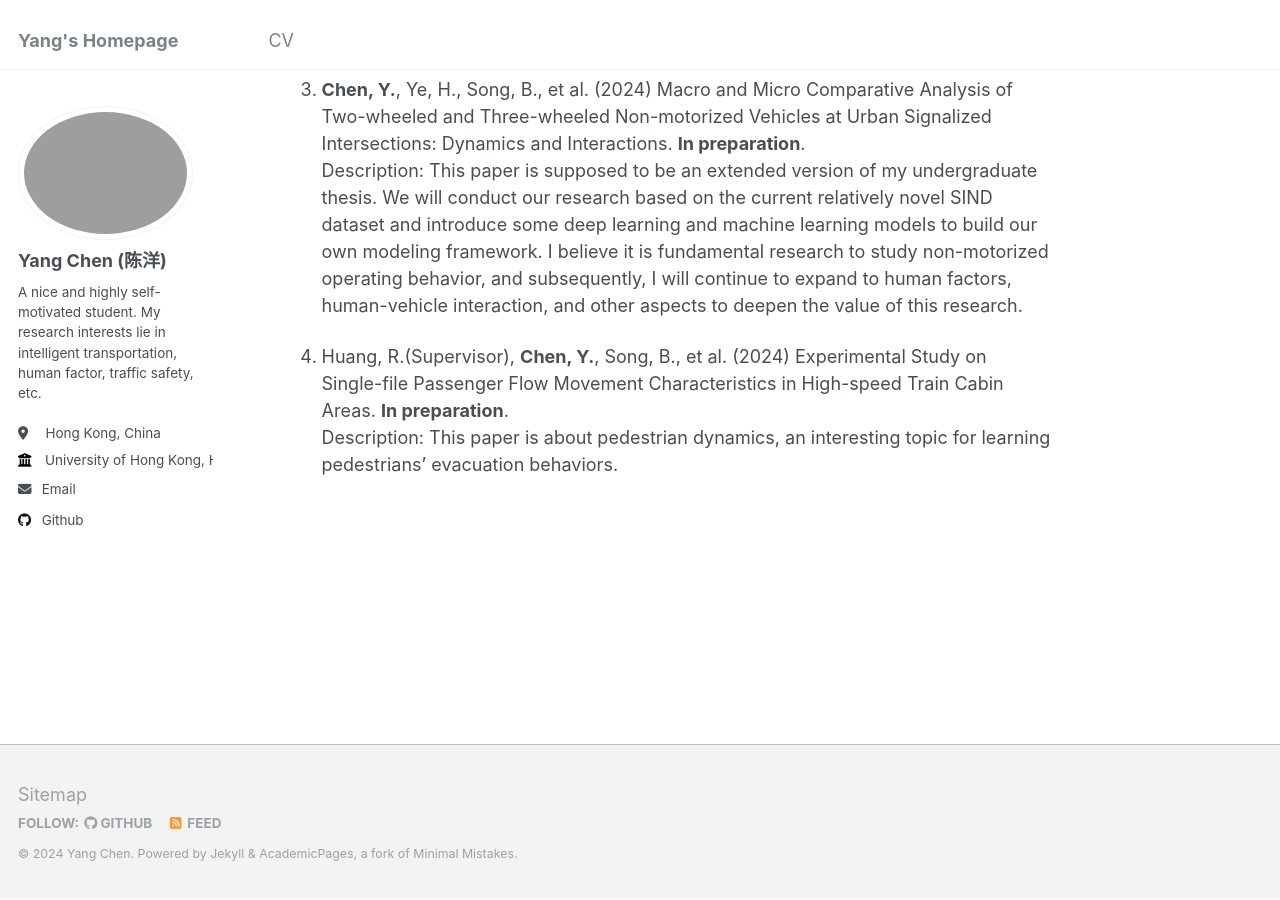
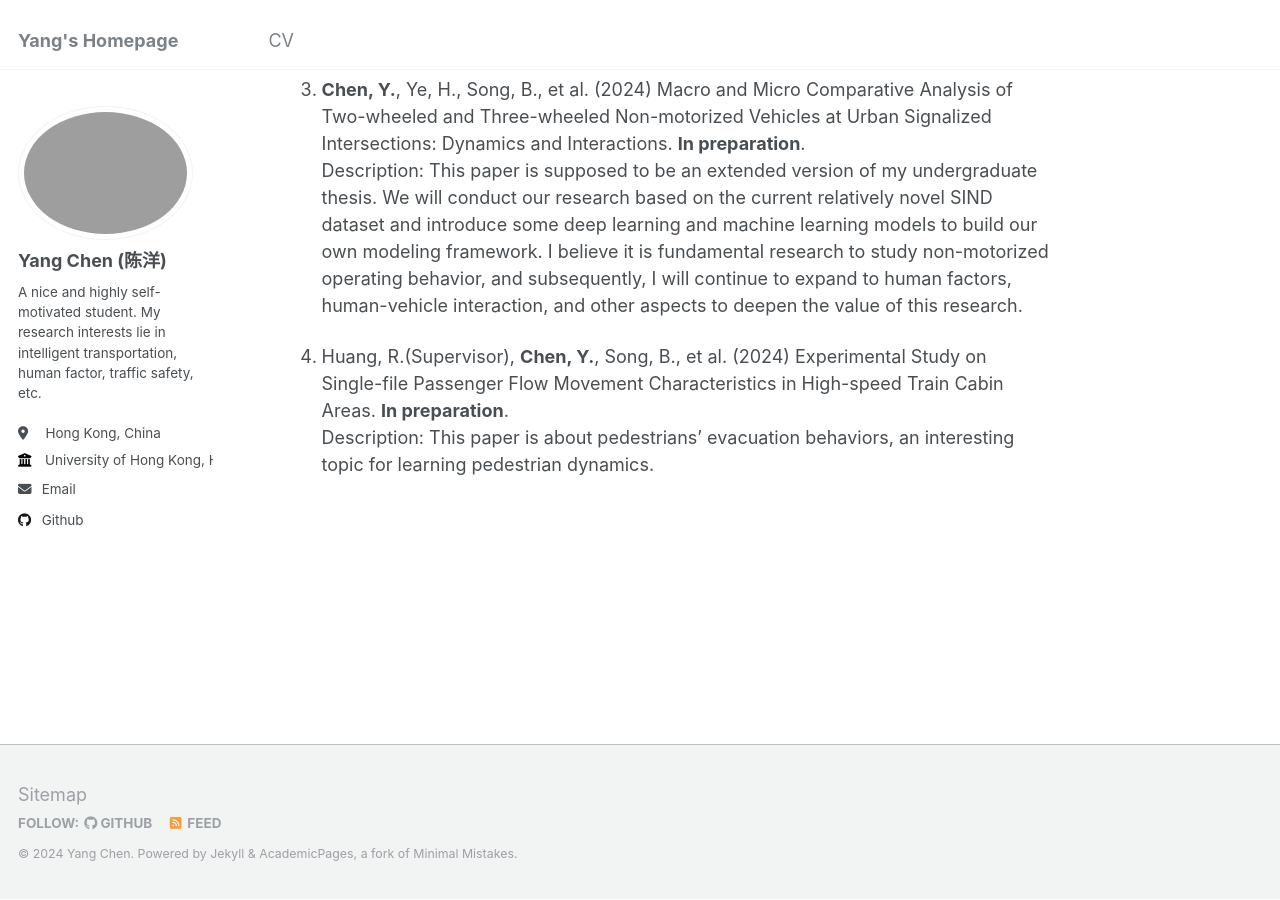
Before and after one commit to Sugar-eatingSheep/YangCHEN.github.io, a Jekyll site: the page built from _pages/about.md, in a window 1280 px wide and 900 px high, scrolled down 2223 px. Built offline with Jekyll 4.4.1, drawn with Linux system fonts in a browser that asks for light colours.

```diff
--- a/_pages/about.md
+++ b/_pages/about.md
@@ -43,4 +43,4 @@ Publications
 <br /> Description: This paper is supposed to be an extended version of my undergraduate thesis. We will conduct our research based on the current relatively novel SIND dataset and introduce some deep learning and machine learning models to build our own modeling framework. I believe it is fundamental research to study non-motorized operating behavior, and subsequently, I will continue to expand to human factors, human-vehicle interaction, and other aspects to deepen the value of this research.
 
 1. Huang, R.(Supervisor), **Chen, Y.**, Song, B., et al. (2024) Experimental Study on Single-file Passenger Flow Movement Characteristics in High-speed Train Cabin Areas. **In preparation**.
-<br /> Description: This paper is about pedestrian dynamics, an interesting topic for learning pedestrians' evacuation behaviors.
+<br /> Description: This paper is about pedestrians' evacuation behaviors, an interesting topic for learning pedestrian dynamics.
```
